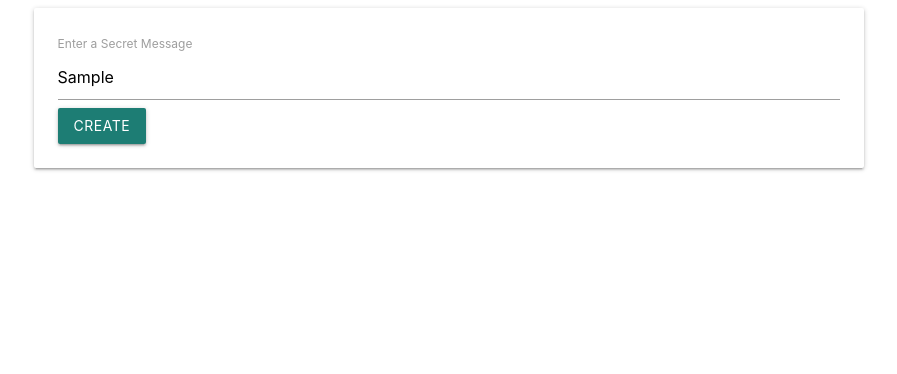
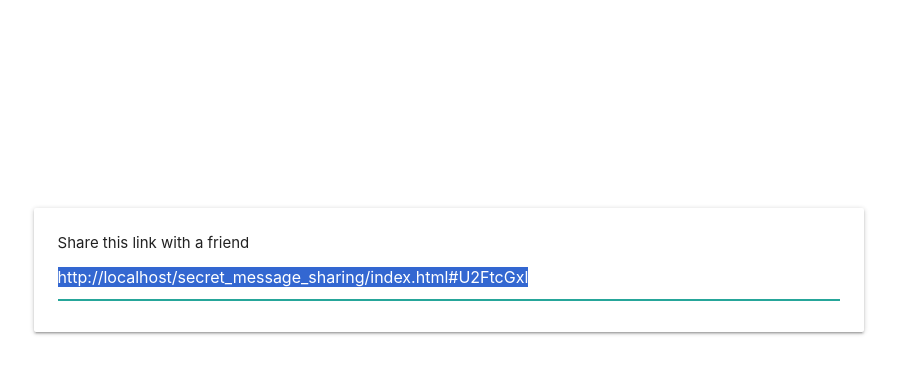
Before and after one commit to rohan2734/Modern_js, a plain HTML site: page secret_message_sharing/index.html in a window 1280 px wide. Both pictures are taken after typing "Sample" into the empty fields and a click on the button "CREATE". Shown: the whole page, without its empty margins (191-1088 px from the left). Drawn offline with nearby package versions, Linux system fonts and the light colour scheme.

Commit message:
completed thesecret message sharing website

```diff
--- a/secret_message_sharing/index.html
+++ b/secret_message_sharing/index.html
@@ -8,17 +8,38 @@
         rel="stylesheet"
         href="https://cdnjs.cloudflare.com/ajax/libs/materialize/1.0.0/css/materialize.min.css"
     />
+    <style>
+        .row{
+            margin-top:25vh ;/* 25% of the toal viewport */
+        }
+        h1{
+            margin-top: 0;
+        }
+    </style>
 </head>
 <body>
     <div class="row">
         <div class="col s8 offset-s2">
-            <div class="card-panel">
+            <div id="message-show" class="card-panel hide">
+                <h1></h1>
+                <div>
+                    <a href="./index.html">Create your own secret message</a>
+                </div>
+            </div>
+            <div id="message-form" class="card-panel">
                 <form>
                     <label>Enter a Secret Message</label>
-                    <input/>
+                    <input id="message-input"/>
                     <button class="btn" >Create</button>
                 </form>
             </div>
+            <div id="link-form" class="card-panel hide">
+                <div>
+                    Share this link with a friend
+                    <input id="link-input"/>
+                </div>
+            </div>
+
         </div>
     </div>
     <script src="index.js"></script>
--- a/secret_message_sharing/index.js
+++ b/secret_message_sharing/index.js
@@ -1,6 +1,25 @@
+const {hash} = window.location;
+
+const message = atob(hash.replace("#",""));
+
+if(message){
+    document.querySelector("#message-form").classList.add("hide");
+    document.querySelector("#message-show").classList.remove("hide");
+
+    document.querySelector("h1").innerHTML=message;
+}
+
 document.querySelector("form").addEventListener("submit",event => {
     event.preventDefault();
 
-    const input = document.querySelector("input");
-    console.log(input.value);
+    document.querySelector("#message-form").classList.add("hide");
+    document.querySelector("#link-form").classList.remove("hide");
+
+    const input = document.querySelector("#message-input");
+    const encrypted = btoa(input.value);
+
+    const linkInput = document.querySelector("#link-input");
+    linkInput.value= `${window.location}#${encrypted}`;
+    linkInput.select();
+
 })
```
Also changed, not shown: secret_message_sharing/images/example_for_a_real_url.PNG (added), secret_message_sharing/images/parts_of_url.PNG (added), 1 other file.
